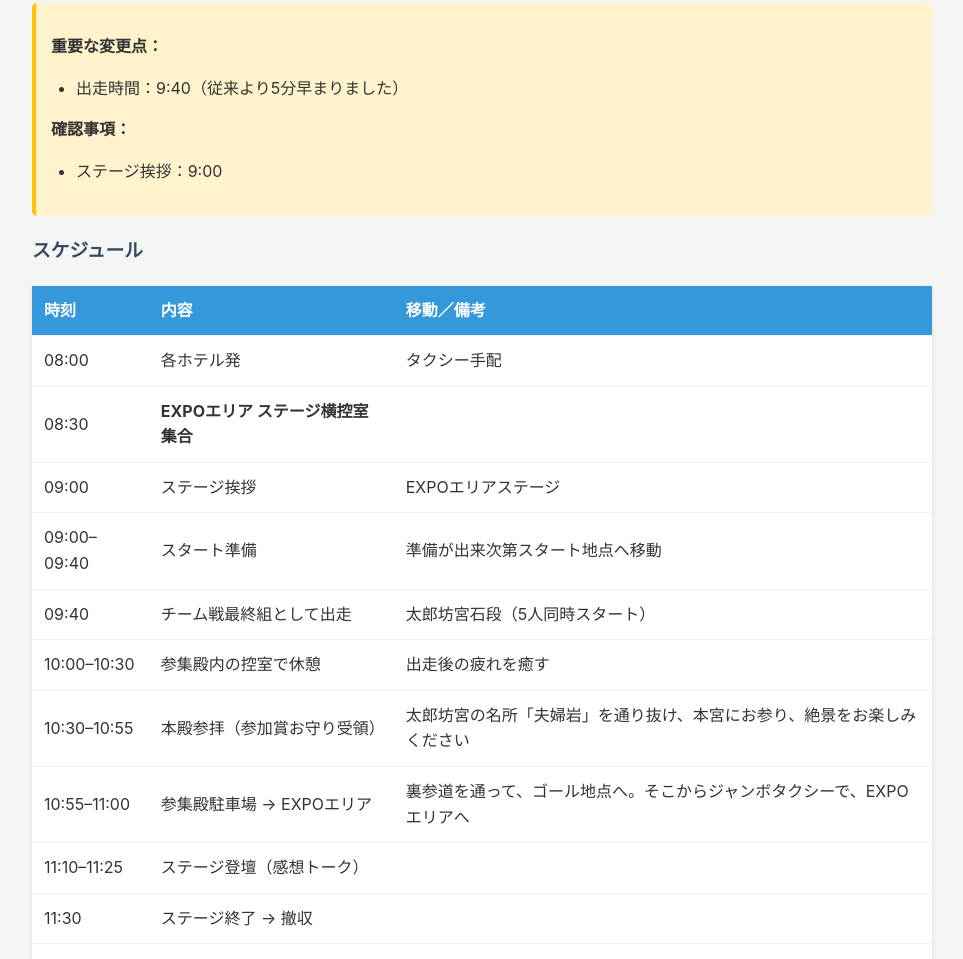
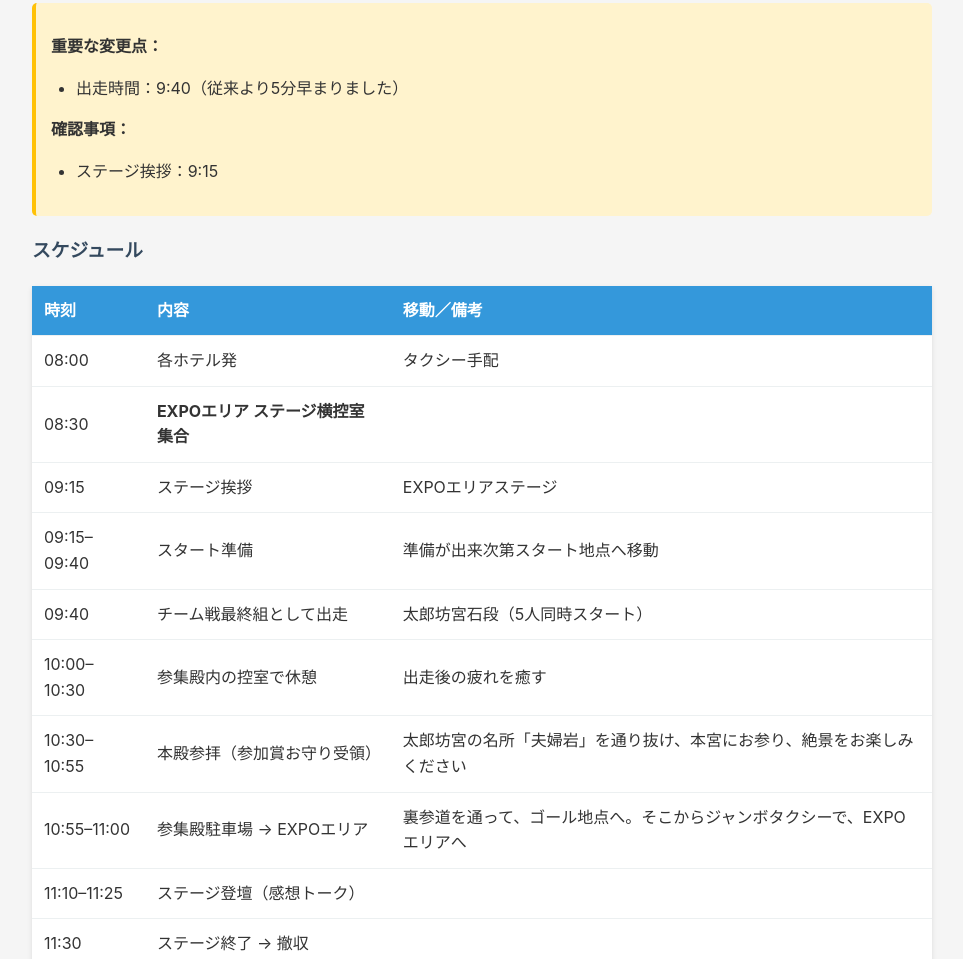
Before and after one commit to imashuku/realpiece-tarobo2025-kouban, a plain HTML site: page index.html in a window 1280 px wide. Shown: the part 3875-4834 px from the top of the page, without its empty margins (158-1121 px from the left). Drawn offline with Linux system fonts and the light colour scheme.

Commit message:
ステージ挨拶を9:15に変更、スタート準備時間を9:15-9:40に修正

```diff
--- a/index.html
+++ b/index.html
@@ -321,7 +321,7 @@
         </ul>
         <p><strong>確認事項：</strong></p>
         <ul>
-            <li>ステージ挨拶：9:00</li>
+            <li>ステージ挨拶：9:15</li>
         </ul>
     </div>
 
@@ -346,12 +346,12 @@
                 <td></td>
             </tr>
             <tr>
-                <td>09:00</td>
+                <td>09:15</td>
                 <td>ステージ挨拶</td>
                 <td>EXPOエリアステージ</td>
             </tr>
             <tr>
-                <td>09:00–09:40</td>
+                <td>09:15–09:40</td>
                 <td>スタート準備</td>
                 <td>準備が出来次第スタート地点へ移動</td>
             </tr>
```
